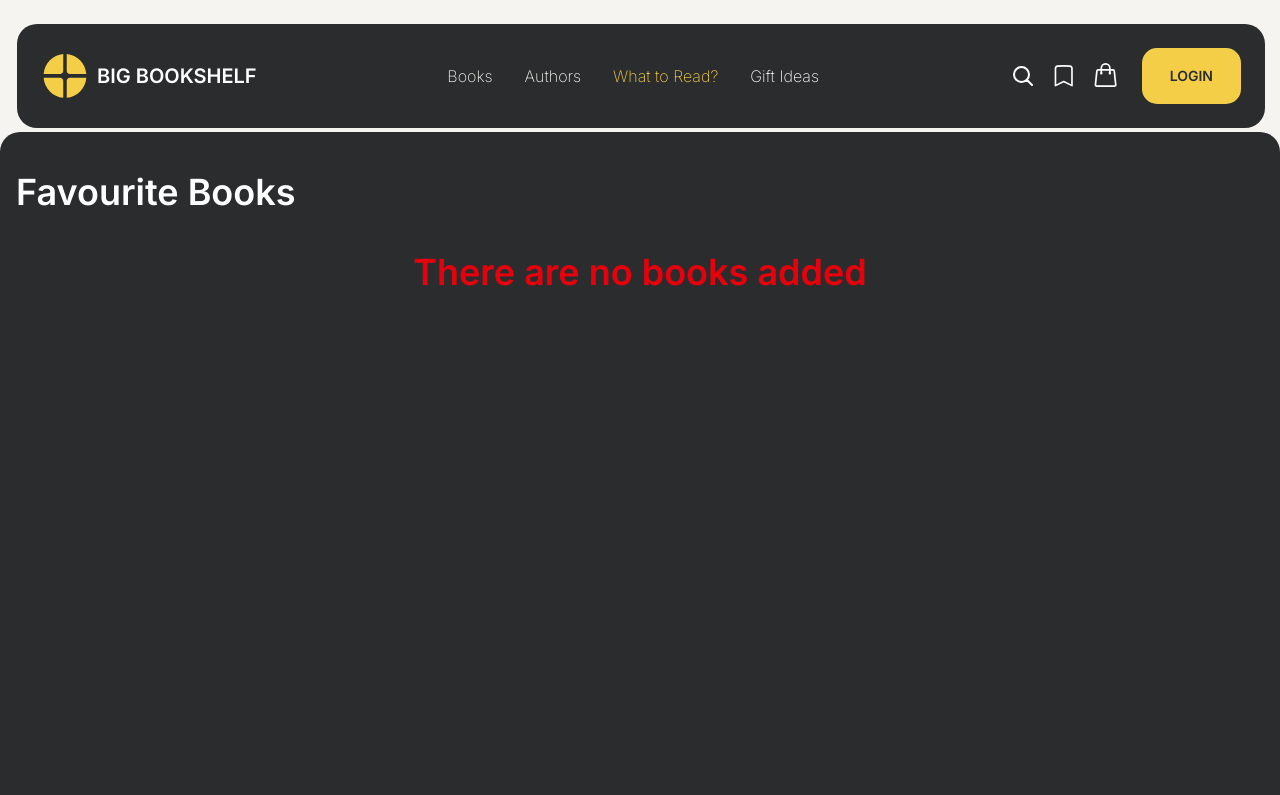
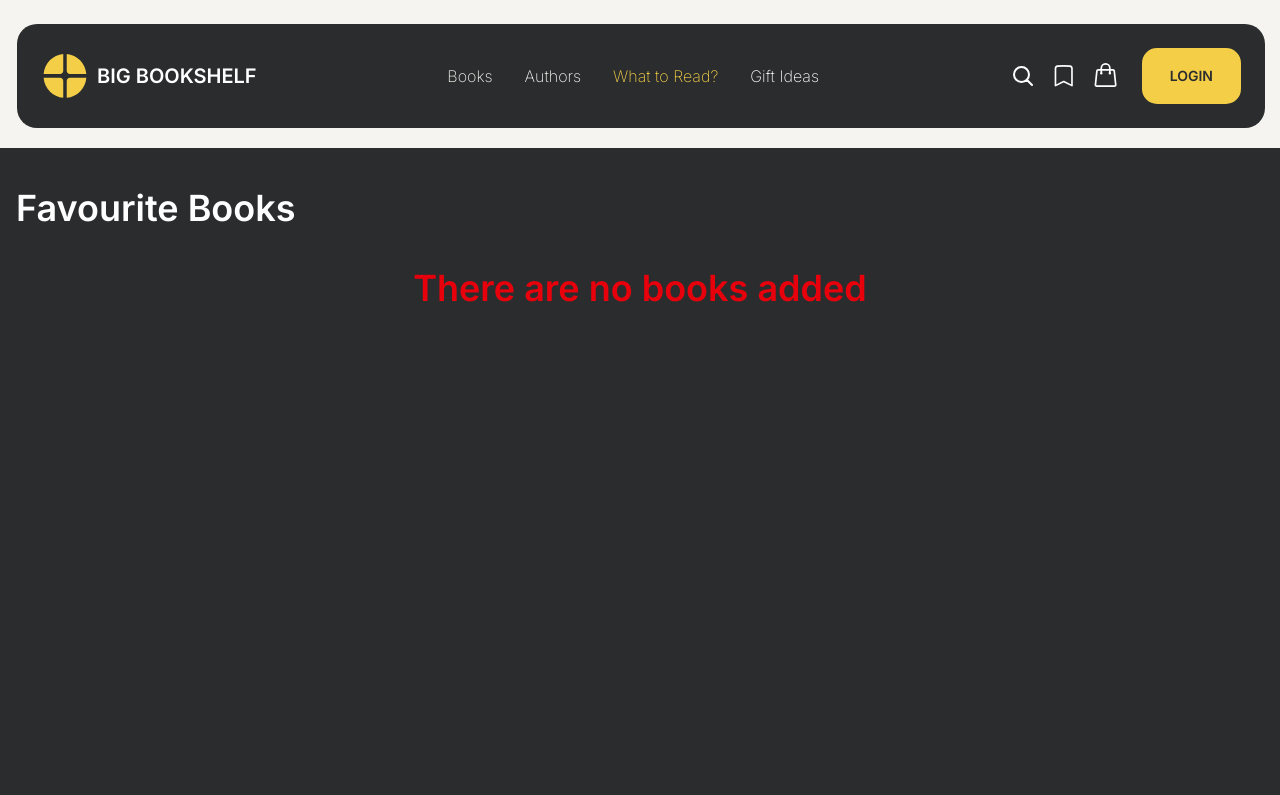
Before and after one commit to abdullahnadeemdev/bookshelf, a React (Vite) app: page /bookmark in a window 1280 px wide. Shown: the top 795 px of the page. Built offline with nearby package versions, Linux system fonts and the light colour scheme.

Commit message:
fix(routes):added protected routes to route folder

```diff
--- a/src/App.jsx
+++ b/src/App.jsx
@@ -1,5 +1,5 @@
 import Layout from "./components/shared/layout/Layout";
-import Router from "./Routes/Router";
+import Router from "./Routes";
 
 function App() {
   return (
--- a/src/pages/AuthGuard/Index.jsx
+++ b/src/Routes/ProtectedRoute.jsx
@@ -1,9 +1,9 @@
 import { useSelector } from "react-redux";
 import { Navigate, Outlet } from "react-router";
 
-const Index = () => {
+const ProtectedRoute = () => {
   const user = useSelector((state) => state?.auth?.user) || null;
   return user ? <Outlet /> : <Navigate to="/login" />;
 };
 
-export default Index;
+export default ProtectedRoute;
--- a/src/Routes/Router.jsx
+++ b/src/Routes/index.jsx
@@ -11,11 +11,11 @@ import AuthorsPopular from "../pages/AuthorPage/Index";
 import { Route, Routes, Navigate } from "react-router";
 import Thanks from "../pages/FinalPage/Index";
 import ForgotP from "../pages/ForgotPassword/ForgotP";
-import GuestGuard from "../pages/GuestGuard/Index";
-import AuthGuard from "../pages/AuthGuard/Index";
+import GuestRoute from "./GuestRoute";
+import ProtectedRoute from "./ProtectedRoute";
 import { useSelector } from "react-redux";
 
-const Router = () => {
+const index = () => {
   const user = useSelector((state) => state?.auth?.user) || null;
   console.log("user", user);
   // const user = "";
@@ -44,13 +44,13 @@ const Router = () => {
 
   return (
     <Routes>
-      <Route element={<GuestGuard />}>
+      <Route element={<GuestRoute />}>
         {publicRoutes.map((route) => (
           <Route key={route.path} path={route.path} element={route.component} />
         ))}
       </Route>
 
-      <Route element={<AuthGuard />}>
+      <Route element={<ProtectedRoute />}>
         {protectedRoutes.map((route) => (
           <Route key={route.path} path={route.path} element={route.component} />
         ))}
@@ -61,7 +61,7 @@ const Router = () => {
   );
 };
 
-export default Router;
+export default index;
 
 {
   /* <Route path="/" element={<Home />} />
--- a/src/pages/Bookmarks/Index.jsx
+++ b/src/pages/Bookmarks/Index.jsx
@@ -5,7 +5,8 @@ const Index = () => {
   const booksArray = useSelector((state) => state?.book?.items) || [];
 
   return (
-    <div className=" pb-10 my-1 h-[85.5vh] mx-auto rounded-[20px] max-w-[1440px] px-4 bg-blackC">
+    <div className="bg-blackC">
+      <div className=" pb-10 my-5 h-[84vh] mx-auto rounded-[20px] max-w-[1440px] px-4 ">
         <h1 className="font-semibold text-4xl py-10">Favourite Books</h1>
         <div className="flex justify-evenly gap-3 flex-wrap">
           {booksArray.length > 0 ? (
@@ -30,6 +31,7 @@ const Index = () => {
           )}
         </div>
       </div>
+    </div>
   );
 };
 
--- a/src/pages/bookmarks/Index.jsx
+++ b/src/pages/bookmarks/Index.jsx
@@ -5,7 +5,8 @@ const Index = () => {
   const booksArray = useSelector((state) => state?.book?.items) || [];
 
   return (
-    <div className=" pb-10 my-1 h-[85.5vh] mx-auto rounded-[20px] max-w-[1440px] px-4 bg-blackC">
+    <div className="bg-blackC">
+      <div className=" pb-10 my-5 h-[84vh] mx-auto rounded-[20px] max-w-[1440px] px-4 ">
         <h1 className="font-semibold text-4xl py-10">Favourite Books</h1>
         <div className="flex justify-evenly gap-3 flex-wrap">
           {booksArray.length > 0 ? (
@@ -30,6 +31,7 @@ const Index = () => {
           )}
         </div>
       </div>
+    </div>
   );
 };
 
```
Also changed, not shown: src/Routes/GuestRoute.jsx (renamed from src/pages/GuestGuard/Index.jsx). Lines whose indentation alone changed are shown as unchanged.
